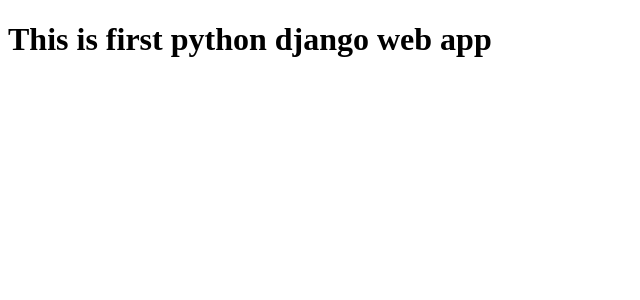
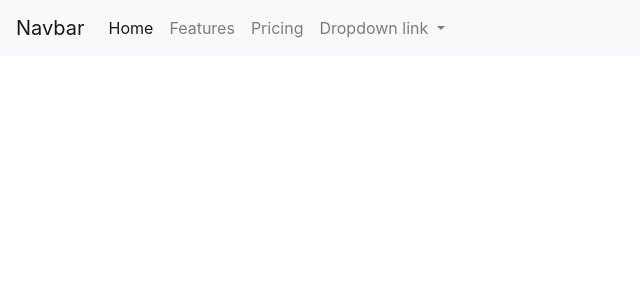
Before and after one commit to sabina11111/HotelBooking, a Django app: template myapp/templates/myapp/index.html in a window 1280 px wide. Shown: the top 300 px of the page, without its empty margins (0-640 px from the left). Run offline with Django 4.2, Linux system fonts and the light colour scheme; the template is opened without the code that fills it, so the values that code supplies are empty; some libraries are stand-ins or nearby versions.

Commit message:
fix for changes

```diff
--- a/hotelbooking/settings.py
+++ b/hotelbooking/settings.py
@@ -37,7 +37,7 @@
     'django.contrib.sessions',
     'django.contrib.messages',
     'django.contrib.staticfiles',
-    'myapp'
+    'myapp',
 ]
 
 MIDDLEWARE = [
--- a/myapp/templates/myapp/index.html
+++ b/myapp/templates/myapp/index.html
@@ -1,10 +1,43 @@
+
 <!DOCTYPE html>
-<html lang="en">
+<html>
 <head>
-    <meta charset="UTF-8">
-    <title>This is first web page</title>
+	<meta charset="utf-8">
+	<link rel="stylesheet" href="https://cdn.jsdelivr.net/npm/bootstrap@4.0.0/dist/css/bootstrap.min.css" integrity="sha384-Gn5384xqQ1aoWXA+058RXPxPg6fy4IWvTNh0E263XmFcJlSAwiGgFAW/dAiS6JXm" crossorigin="anonymous">
+	<script src="https://code.jquery.com/jquery-3.2.1.slim.min.js" integrity="sha384-KJ3o2DKtIkvYIK3UENzmM7KCkRr/rE9/Qpg6aAZGJwFDMVNA/GpGFF93hXpG5KkN" crossorigin="anonymous"></script>
+<script src="https://cdn.jsdelivr.net/npm/popper.js@1.12.9/dist/umd/popper.min.js" integrity="sha384-ApNbgh9B+Y1QKtv3Rn7W3mgPxhU9K/ScQsAP7hUibX39j7fakFPskvXusvfa0b4Q" crossorigin="anonymous"></script>
+<script src="https://cdn.jsdelivr.net/npm/bootstrap@4.0.0/dist/js/bootstrap.min.js" integrity="sha384-JZR6Spejh4U02d8jOt6vLEHfe/JQGiRRSQQxSfFWpi1MquVdAyjUar5+76PVCmYl" crossorigin="anonymous"></script>
+	<title>home</title>
 </head>
 <body>
-<h1>This is first python django web app</h1>
+<nav class="navbar navbar-expand-lg navbar-light bg-light">
+  <a class="navbar-brand" href="#">Navbar</a>
+  <button class="navbar-toggler" type="button" data-toggle="collapse" data-target="#navbarNavDropdown" aria-controls="navbarNavDropdown" aria-expanded="false" aria-label="Toggle navigation">
+    <span class="navbar-toggler-icon"></span>
+  </button>
+  <div class="collapse navbar-collapse" id="navbarNavDropdown">
+    <ul class="navbar-nav">
+      <li class="nav-item active">
+        <a class="nav-link" href="#">Home <span class="sr-only">(current)</span></a>
+      </li>
+      <li class="nav-item">
+        <a class="nav-link" href="#">Features</a>
+      </li>
+      <li class="nav-item">
+        <a class="nav-link" href="#">Pricing</a>
+      </li>
+      <li class="nav-item dropdown">
+        <a class="nav-link dropdown-toggle" href="#" id="navbarDropdownMenuLink" data-toggle="dropdown" aria-haspopup="true" aria-expanded="false">
+          Dropdown link
+        </a>
+        <div class="dropdown-menu" aria-labelledby="navbarDropdownMenuLink">
+          <a class="dropdown-item" href="#">Action</a>
+          <a class="dropdown-item" href="#">Another action</a>
+          <a class="dropdown-item" href="#">Something else here</a>
+        </div>
+      </li>
+    </ul>
+  </div>
+</nav>
 </body>
 </html>
--- a/myapp/urls.py
+++ b/myapp/urls.py
@@ -15,8 +15,7 @@
 """
 from django.contrib import admin
 from django.urls import path
-from. import views
-
+from myapp import views
 urlpatterns = [
     path('admin/', admin.site.urls),
     path('', views.index, name='index')
--- a/myapp/views.py
+++ b/myapp/views.py
@@ -1,4 +1,5 @@
 from django.shortcuts import render
+from django.http import HttpResponse
 
 def index(request):
-    return render(request, "myapp/index.html", {})
+    return render(request, 'index.html')
```
